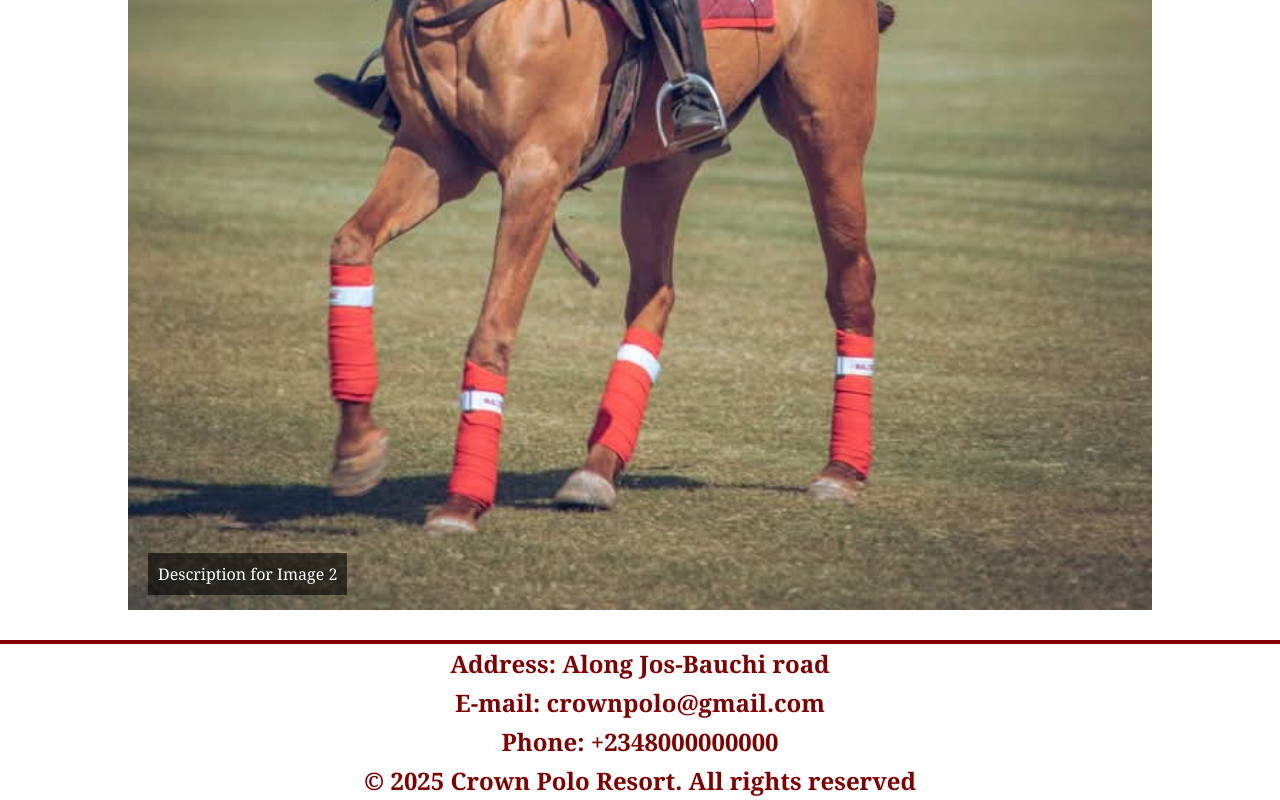
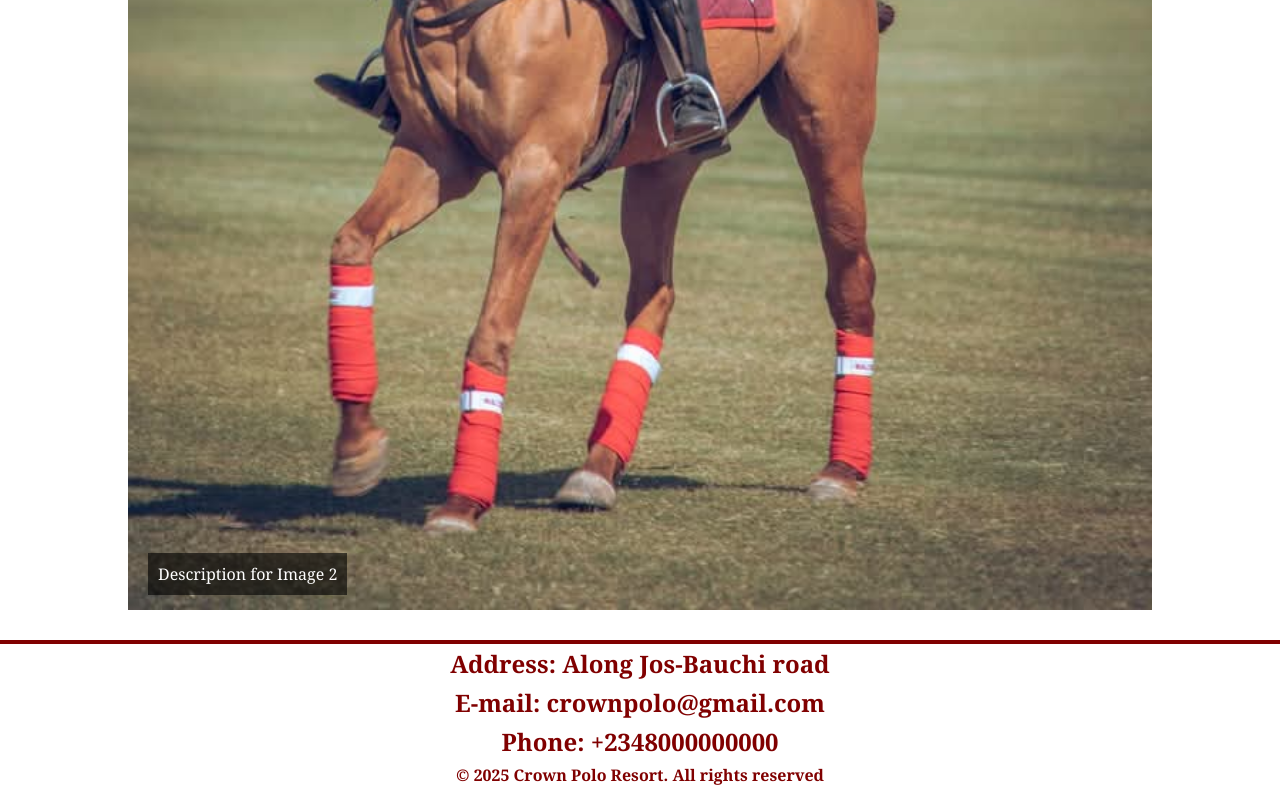
Before and after one commit to usmanhassanish/polo, a plain HTML site: page events.html in a window 1280 px wide. Shown: the part 2034-2834 px from the top of the page. Drawn offline with Linux system fonts and the light colour scheme.

Commit message:
Update events.html

```diff
--- a/events.html
+++ b/events.html
@@ -93,7 +93,7 @@
 		<h2 style="padding: 3px;">Address: Along Jos-Bauchi road</h2>
 		<h2 style="padding: 3px;">E-mail: crownpolo@gmail.com</h2>
 		<h2 style="padding: 3px;">Phone: +2348000000000</h2>
-		<h2 style="padding: 3px;">© 2025 Crown Polo Resort. All rights reserved</h2>
+		<h4 style="padding: 3px;">© 2025 Crown Polo Resort. All rights reserved</h4>
 
 	</div>
 
```
